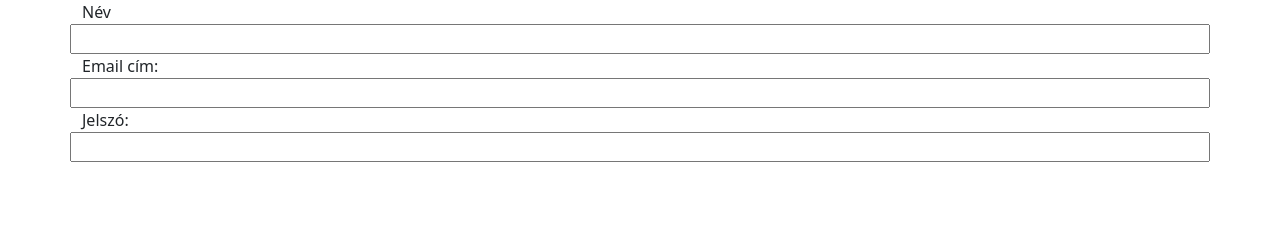
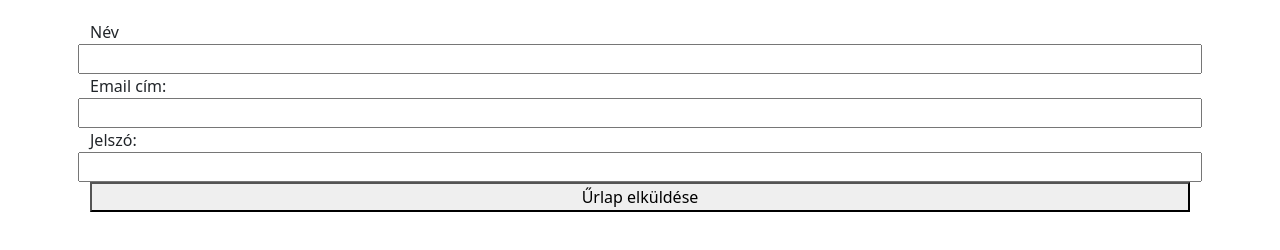
Before and after one commit to etnevelpriv/verzioKezelesOraiMunka, a website built with Vite: page index.html in a window 1280 px wide. Built offline with nearby package versions, Linux system fonts and the light colour scheme.

Commit message:
Minimalis css elkezdese

```diff
--- a/index.html
+++ b/index.html
@@ -23,6 +23,7 @@
       <label for="passwordInput">Jelszó:</label>
       <input type="password" name="password" id="passwordInput">
     </div>
+    <button id="sendFormButton">Űrlap elküldése</button>
   </form>
   <script type="module" src="./src/main.js"></script>
 </body>
--- a/src/style.css
+++ b/src/style.css
@@ -0,0 +1,13 @@
+:root {
+  --dark: #000000;
+  --light: #332f2f;
+  --blue: #101ed9;
+  --blue: #1c227c;
+}
+
+.container {
+  margin: 0 auto;
+  padding: 20px;
+  display: flex;
+  flex-direction: column;
+}
```
